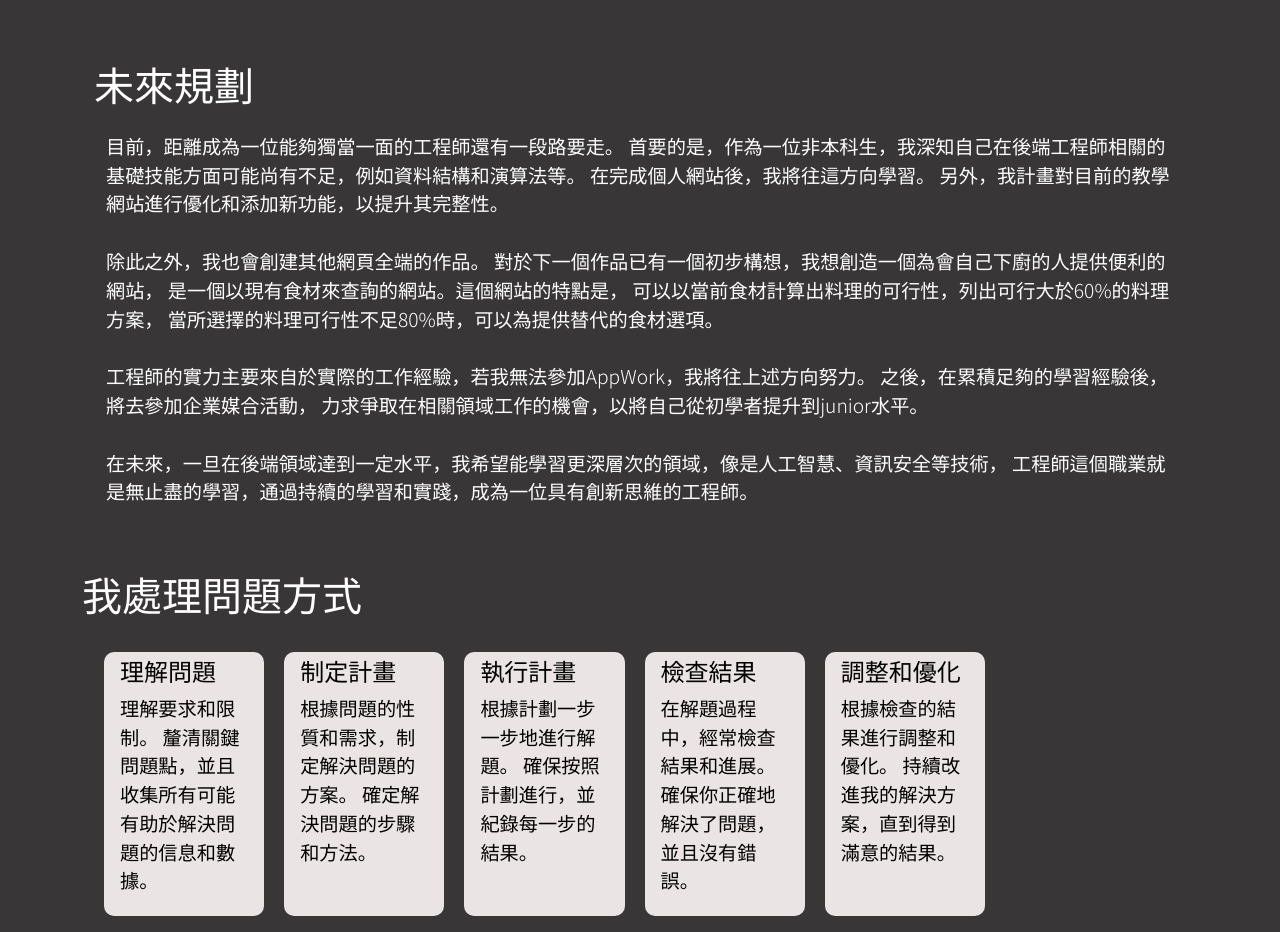
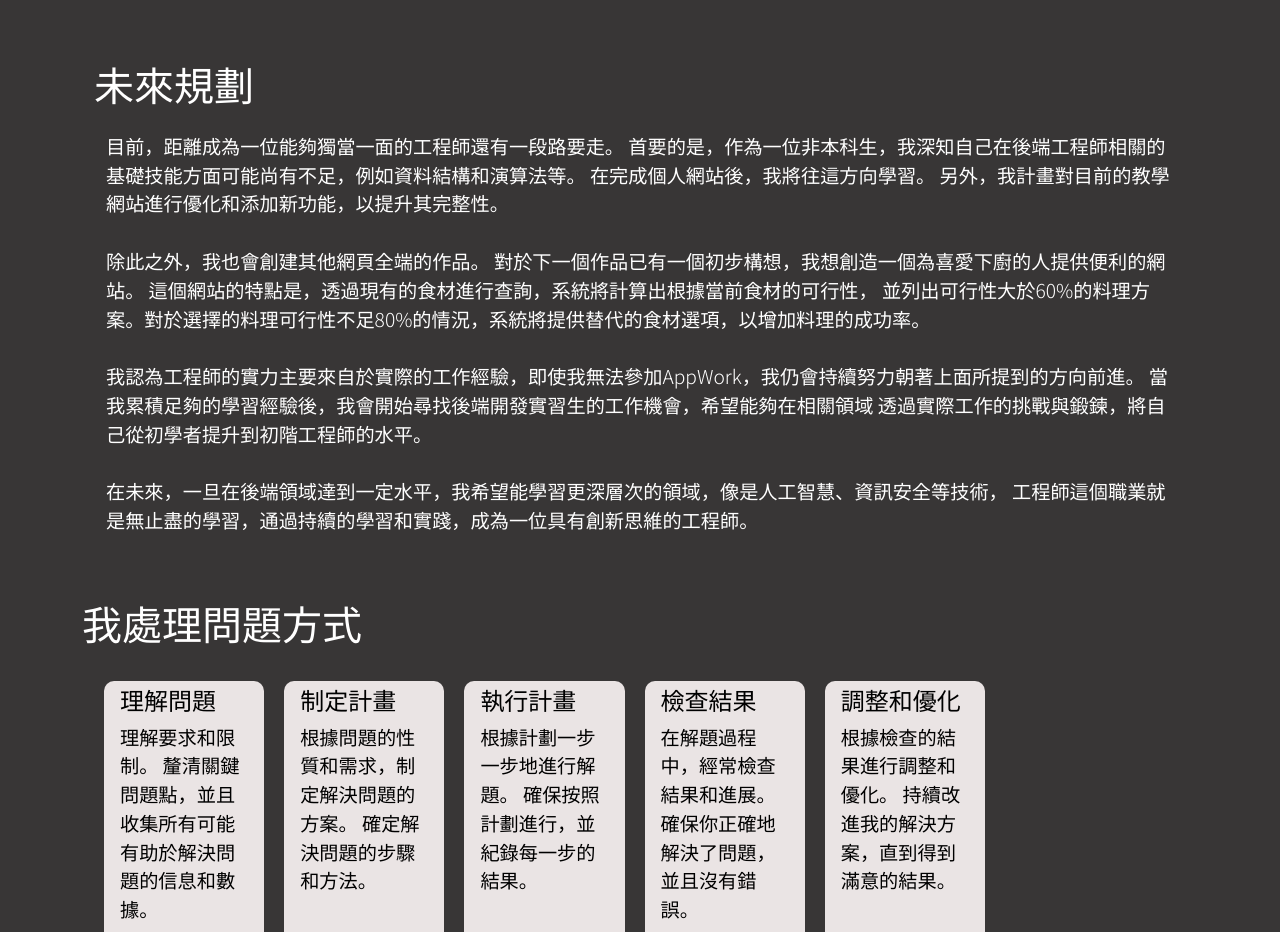
Before and after one commit to YenLin01/Profile, a React (Create React App) app: page /aboutMe in a window 1280 px wide. Shown: the part 1780-2712 px from the top of the page. Built offline with nearby package versions, Linux system fonts and the light colour scheme.

Commit message:
content update

```diff
--- a/src/components/AboutMe.js
+++ b/src/components/AboutMe.js
@@ -105,15 +105,14 @@ const ResumeComponent = () => {
               <br />
               <br />
               除此之外，我也會創建其他網頁全端的作品。
-              對於下一個作品已有一個初步構想，我想創造一個為會自己下廚的人提供便利的網站，
-              是一個以現有食材來查詢的網站。這個網站的特點是，
-              可以以當前食材計算出料理的可行性，列出可行大於60%的料理方案，
-              當所選擇的料理可行性不足80%時，可以為提供替代的食材選項。
+              對於下一個作品已有一個初步構想，我想創造一個為喜愛下廚的人提供便利的網站。
+              這個網站的特點是，透過現有的食材進行查詢，系統將計算出根據當前食材的可行性，
+              並列出可行性大於60%的料理方案。對於選擇的料理可行性不足80%的情況，系統將提供替代的食材選項，以增加料理的成功率。
               <br />
               <br />
-              工程師的實力主要來自於實際的工作經驗，若我無法參加AppWork，我將往上述方向努力。
-              之後，在累積足夠的學習經驗後，將去參加企業媒合活動，
-              力求爭取在相關領域工作的機會，以將自己從初學者提升到junior水平。
+              我認為工程師的實力主要來自於實際的工作經驗，即使我無法參加AppWork，我仍會持續努力朝著上面所提到的方向前進。
+              當我累積足夠的學習經驗後，我會開始尋找後端開發實習生的工作機會，希望能夠在相關領域
+              透過實際工作的挑戰與鍛鍊，將自己從初學者提升到初階工程師的水平。
               <br />
               <br />
               在未來，一旦在後端領域達到一定水平，我希望能學習更深層次的領域，像是人工智慧、資訊安全等技術，
```
